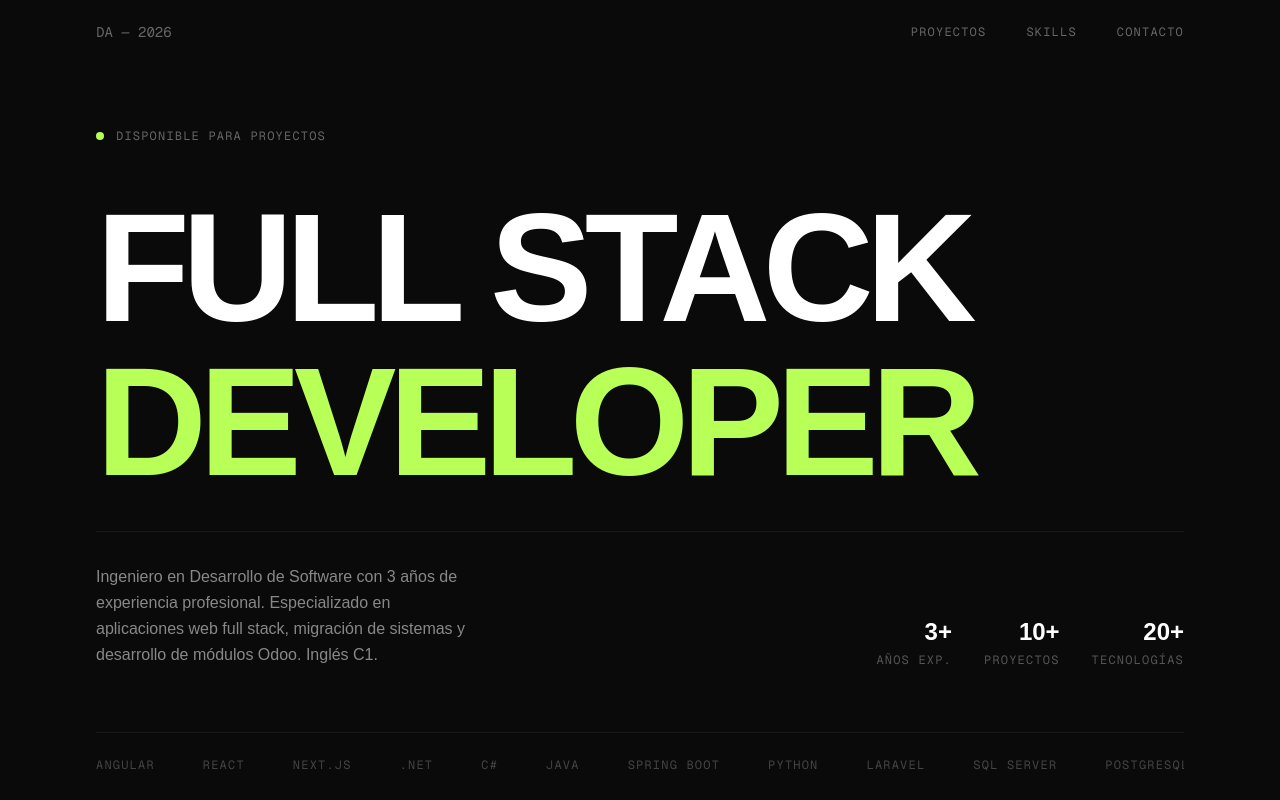
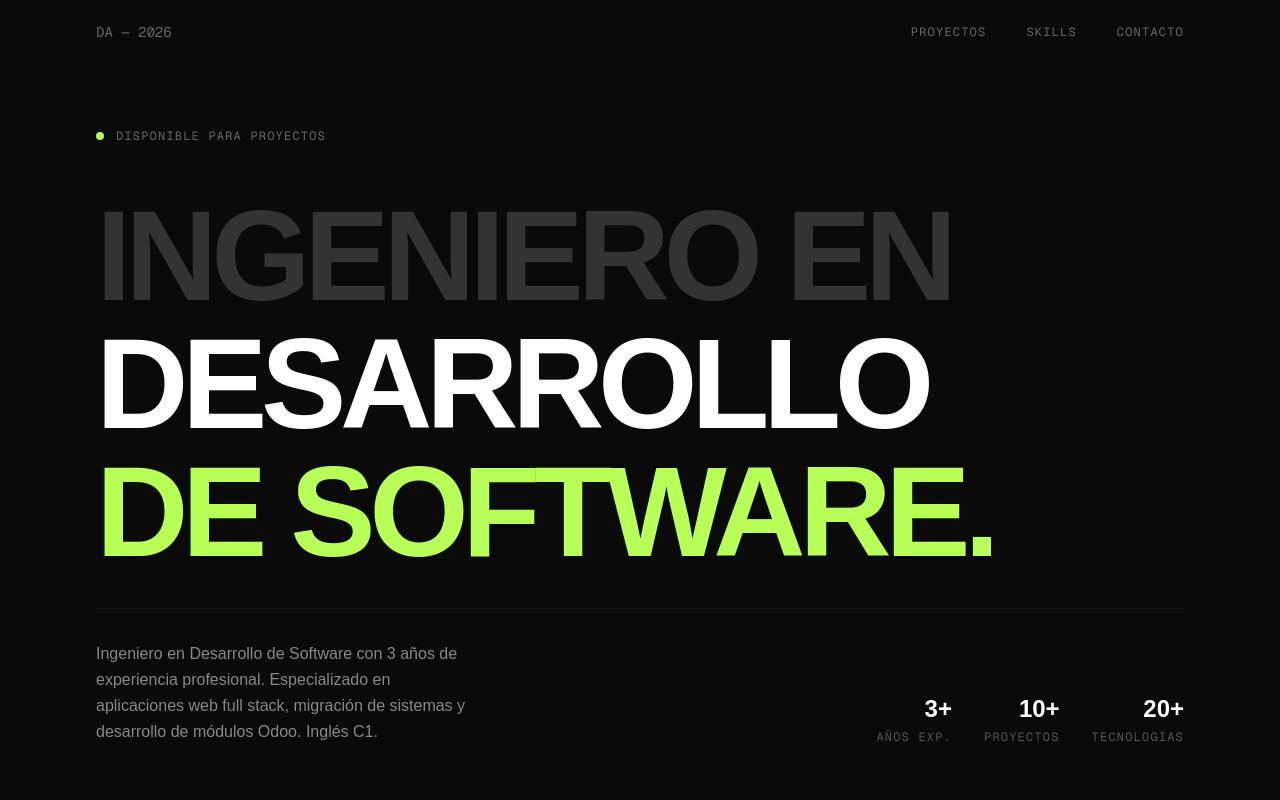
Before and after one commit to Diego51602/PortafolioDiego, a Next.js app: page / in a window 1280 px wide. Shown: the top 800 px of the page. Built offline with nearby package versions, Linux system fonts and the light colour scheme.

Commit message:
update: hero heading mas elegante

```diff
--- a/app/components/Hero.js
+++ b/app/components/Hero.js
@@ -8,8 +8,12 @@ export default function Hero() {
         </div>
 
         <div className="mb-8">
-          <h1 className="text-[clamp(4rem,12vw,10rem)] font-black leading-none tracking-tighter text-white uppercase">
-            Full Stack <span className="text-[#b8ff57]">Developer</span>
+          <h1 className="text-[clamp(3.5rem,10vw,9rem)] font-black leading-none tracking-tighter uppercase">
+            <span className="text-[#333]">Ingeniero en</span>
+            <br />
+            <span className="text-white">Desarrollo</span>
+            <br />
+            <span className="text-[#b8ff57]">de Software.</span>
           </h1>
         </div>
 
```
